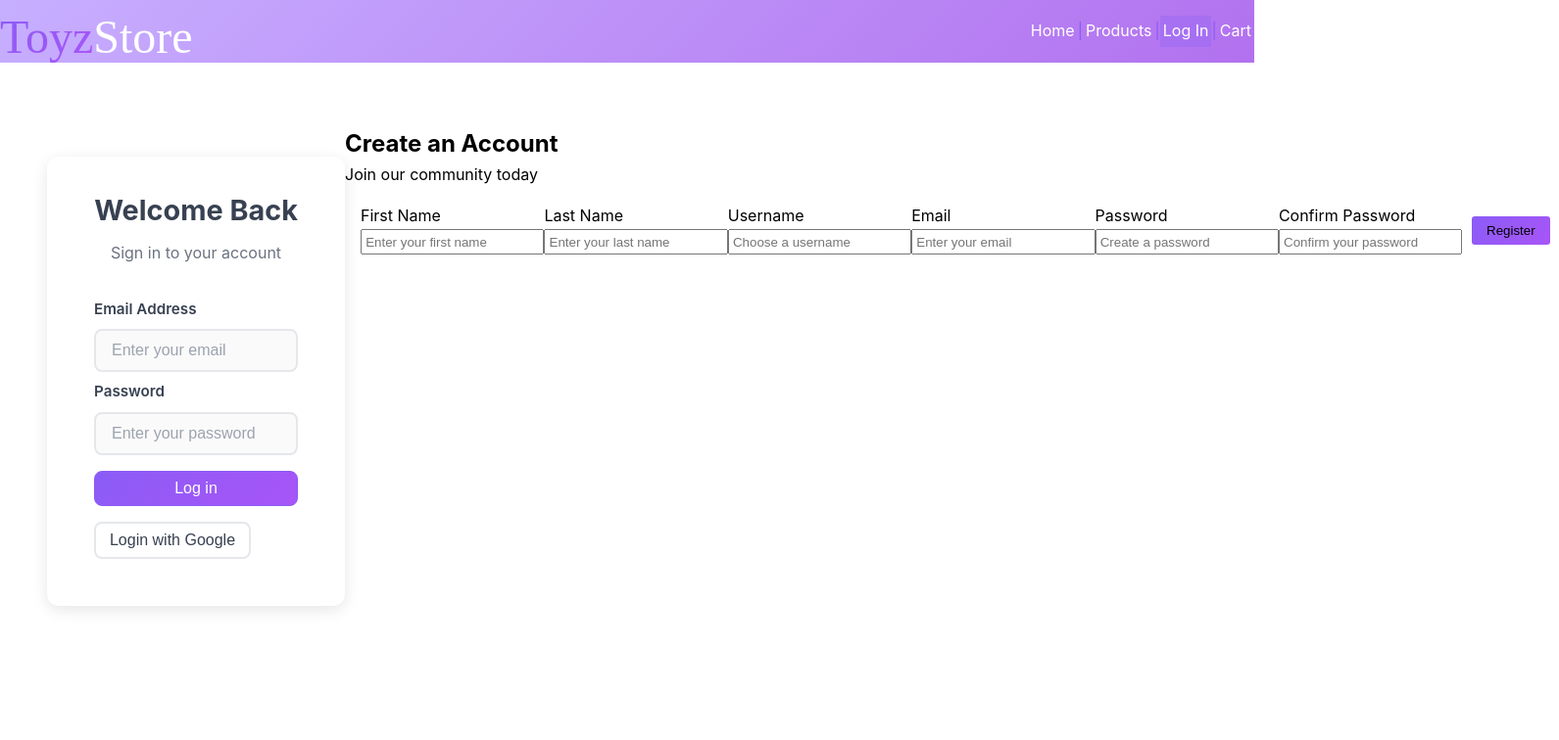
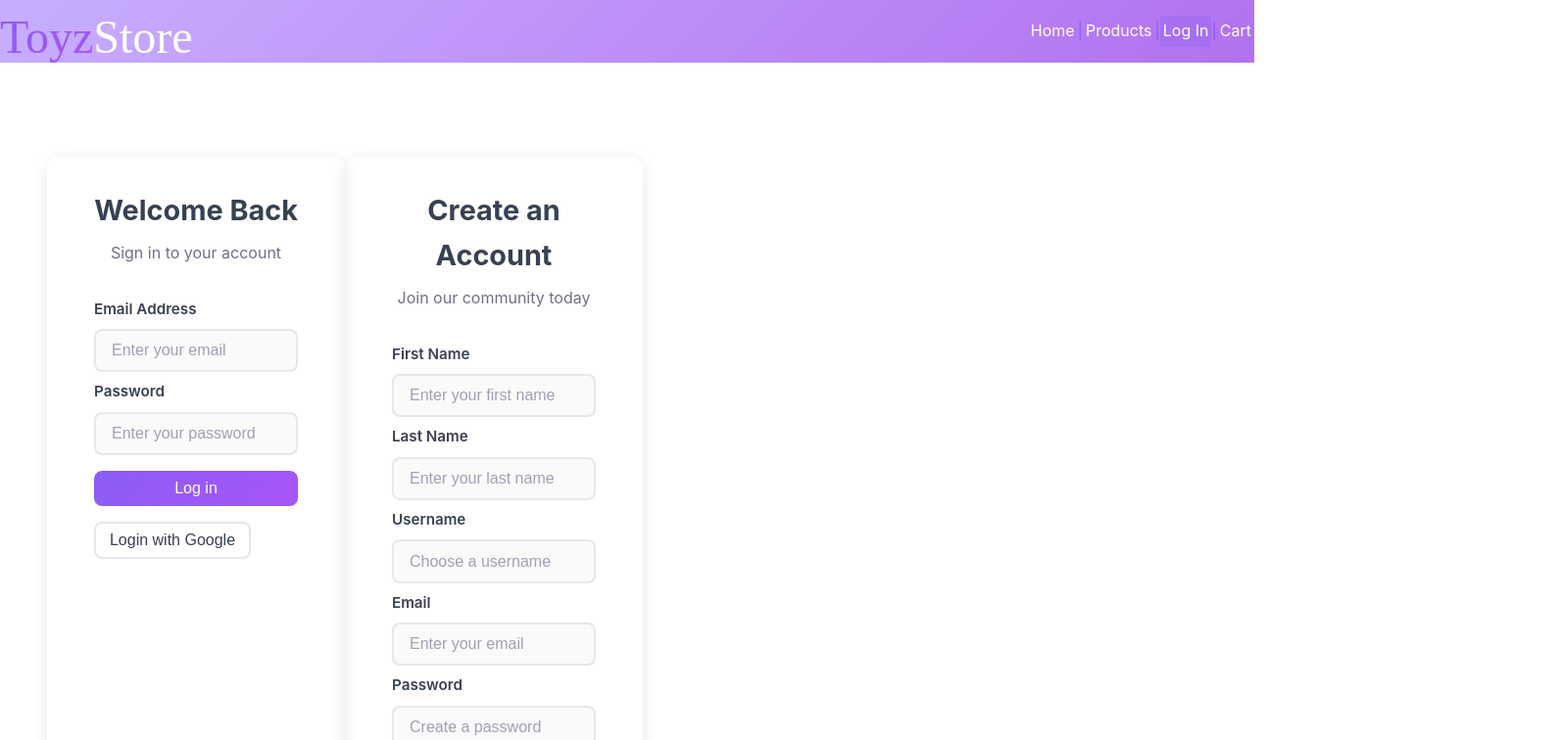
Before and after one commit to eturgeneva/store-frontend, a Vue app: page /profile in a window 1280 px wide. Shown: the top 756 px of the page at 98% size, 1591 px wide, since content can reach past the window. Built offline with nearby package versions, Linux system fonts and the light colour scheme; no server answers; a web font is replaced by a local one.

Commit message:
update css styling for UserRegister

```diff
--- a/src/components/UserRegister.vue
+++ b/src/components/UserRegister.vue
@@ -23,19 +23,27 @@ function comparePasswords(password1, password2) {
     return password1 === password2;
 }
 
-async function registerUser({ email, password, passwordConfirm, firstName, lastName, username }) {
+// async function registerUser({ email, password, passwordConfirm, firstName, lastName, username }) {
+async function registerUser() {
     console.log('Register button clicked');
 
     isLoading.value = true;
     errorMessage.value = '';
     successMessage.value = '';
 
+    // const userData = {
+    //                     email: email,
+    //                     password: password,
+    //                     first_name: firstName,
+    //                     last_name: lastName,
+    //                     username: username,
+    //                 };
     const userData = {
-                        email: email,
-                        password: password,
-                        first_name: firstName,
-                        last_name: lastName,
-                        username: username,
+                        email: email.value,
+                        password: password.value,
+                        first_name: firstName.value,
+                        last_name: lastName.value,
+                        username: username.value,
                     };
 
     if (!comparePasswords(password, passwordConfirm)) {
@@ -145,14 +153,163 @@ async function registerUser({ email, password, passwordConfirm, firstName, lastN
             </div>
 
             <div class="formActions">
-                    <button @click="registerUser({ email, password, passwordConfirm, firstName, lastName, username })"
-                    class="registerButton">Register</button>
+                <button @click="registerUser"
+                        type="button"
+                        class="registerButton"
+                        :disabled="isLoading">
+                        <span v-if="!isLoading">Register</span>
+                        <span v-else class="loadingSpinner">Creating account...</span>
+                </button>
             </div>
         </form>
     </div>
 </template>
 
+<style scoped>
 
+.registerCard {
+    /* display: flex; */
+    /* gap: 1.5rem; */
+    /* width: 100%; */
+    max-width: 25rem;
+    padding: 2rem;
+    margin: 2rem auto;
+    /* flex-wrap: wrap; */
+    /* justify-content: center; */
+    border-radius: 12px;
+    box-shadow: 0 4px 15px rgba(0, 0, 0, 0.1);
+    transition: all 0.3s ease;
+    position: relative;
+    /* background: white; */
+}
+
+.registerCard:hover {
+    transform: translateY(-2px);
+    box-shadow: 0 8px 25px rgba(0, 0, 0, 0.15);
+}
+
+.cardHeader {
+    text-align: center;
+    margin-bottom: 0.5rem;
+}
+
+.cardHeader h2 {
+    font-size: 1.8rem;
+    font-weight: 700;
+    color: #374151;
+    margin-bottom: 0.5rem;
+}
+
+.cardHeader p {
+    color: #6b7280;
+    font-size: 1rem;
+}
+
+.registerForm {
+    display: flex;
+    flex-direction: column;
+    /* gap: 1.5rem; */
+}
+
+.registerForm div {
+    display: flex;
+    flex-direction: column;
+}
+
+.formLabel {
+    font-size: 0.95rem;
+    font-weight: 600;
+    color: #374151;
+    margin: 0.5rem 0;
+}
+
+.formInput {
+    padding: 0.7rem 1rem;
+    border: 2px solid #e5e7eb;
+    border-radius: 8px;
+    font-size: 1rem;
+    transition: all 0.3s ease;
+    background: #fafafa;
+}
+
+.formInput:focus {
+    outline: none;
+    border-color: #8b5cf6;
+    background: white;
+    box-shadow: 0 0 0 3px rgba(139, 92, 246, 0.1);
+}
+
+.formInput::placeholder {
+    color: #9ca3af;
+}
+
+.errorMessage {
+    /* background: #fef2f2; */
+    color: #dc2626;
+    /* padding: 0.75rem; */
+    /* border-radius: 6px; */
+    font-size: 0.9rem;
+    /* border: 1px solid #fecaca; */
+}
+
+.inputError {
+    border: 1px red solid;
+}
+
+/* Buttons */
+.formActions {
+    display: flex;
+    flex-direction: column;
+}
+
+.registerButton {
+    background: linear-gradient(135deg, #8b5cf6 0%, #a855f7 100%);
+    border-radius: 8px;
+    margin: 1rem 0;
+    padding: 0.5rem;
+    height: auto;
+    width: auto;
+    color: white;
+    font-size: 1rem;
+    font-weight: 500;
+    transition: all 0.3s ease;
+}
+
+.registerButton:hover:not(:disabled) {
+    transform: translateY(-1px);
+    /* box-shadow: 0 3px 10px rgba(139, 92, 246, 0.4); */
+    box-shadow: 0 3px 10px rgba(0, 0, 0, 0.3);
+}
+
+.registerButton:disabled {
+    opacity: 0.7;
+    cursor: not-allowed;
+    transform: none;
+}
+
+.loadingSpinner {
+    display: inline-flex;
+    align-items: center;
+    gap: 1rem;
+}
+
+.loadingSpinner::after {
+    content: '';
+    width: 16px;
+    height: 16px;
+    border: 2px solid transparent;
+    border-top: 2px solid currentColor;
+    border-radius: 50%;
+    animation: spin 1s linear infinite;
+}
+
+@keyframes spin {
+    to {
+        transform: rotate(360deg);
+    }
+}
+
+</style>
 
 <!-- <style scoped>
 form {
```
